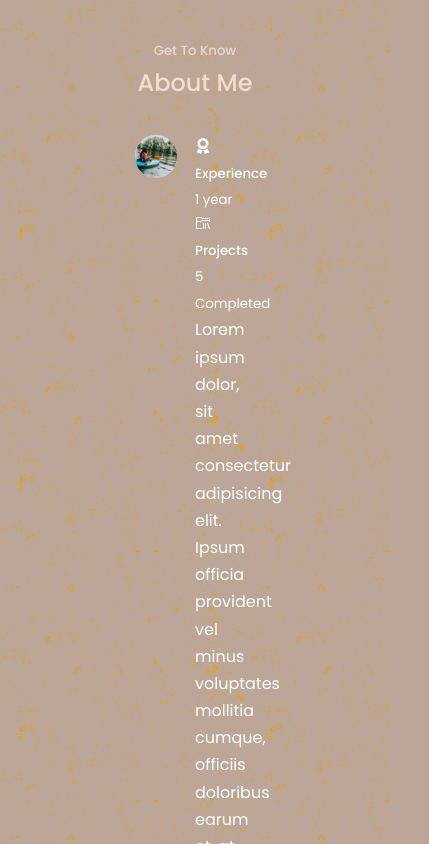
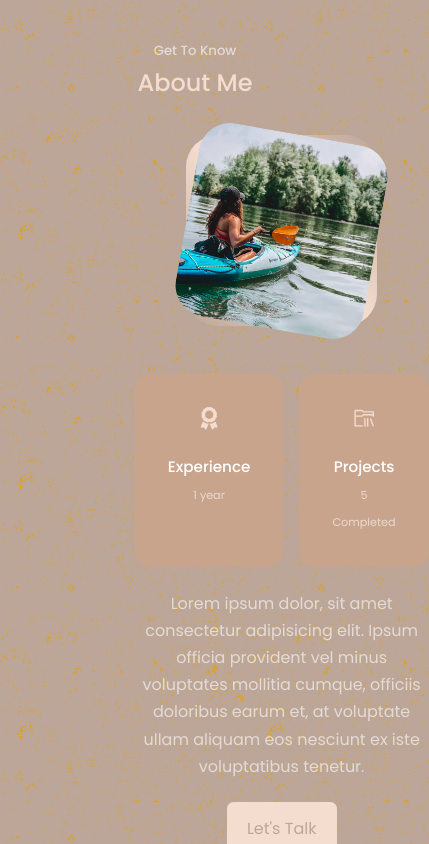
Before and after one commit to ngran4/react-portfolio, a React (Create React App) app: page / in a window 390 px wide. Shown: the part 900-1744 px from the top of the page, 429 px wide, since content can reach past the window. Built offline with nearby package versions, Linux system fonts and the light colour scheme.

Commit message:
style about section

```diff
--- a/src/components/about/about.css
+++ b/src/components/about/about.css
@@ -23,3 +23,83 @@
 .about__me-image:hover {
   transform: rotate(0deg);
 }
+
+.about__cards {
+  display: grid;
+  grid-template-columns: repeat(3, 1fr);
+  gap: 1.5rem;
+}
+
+.about__card {
+  background: var(--color-bg-variant);
+  border: 1px solid transparent;
+  border-radius: 1rem;
+  padding: 2rem;
+  text-align: center;
+  transition: var(--transition);
+}
+
+.about__card:hover {
+  background: transparent;
+  border-color: var(--color-primary-variant);
+  cursor: default;
+}
+
+.about__icon {
+  color: var(--color-primary);
+  font-size: 1.4rem;
+  margin-bottom: 1rem;
+}
+
+.about__card h5 {
+  font-size: 0.95rem;
+}
+
+.about__card small {
+  font-size: 0.7rem;
+  color: var(--color-light);
+}
+
+.about__content p {
+  margin: 2rem 0 2.6rem;
+  color: var(--color-light);
+}
+
+/* ============== MEDIA QUERIES (MED) ==============  */
+@media screen and (max-width: 1024px) {
+  .about__container {
+    grid-template-columns: 1fr;
+    gap: 0;
+  }
+
+  .about__me {
+    width: 50%;
+    margin: 2rem auto 4rem;
+  }
+
+  .about__content p {
+    margin: 1rem 0 1.3rem;
+  }
+}
+
+/* ============== MEDIA QUERIES (SM) ==============  */
+@media screen and (max-width: 600px) {
+  .about__me {
+    width: 65%;
+    margin: 0 auto 3rem;
+  }
+
+  .about__cards {
+    grid-template-columns: 1fr 1fr;
+    gap: 1rem;
+  }
+
+  .about__content {
+    text-align: center;
+  }
+
+  .about__content p {
+    margin: 1.4rem 0;
+
+  }
+}
--- a/src/index.css
+++ b/src/index.css
@@ -12,7 +12,7 @@
 
 :root {
   --color-bg: #BCA699;
-  --color-bg-variant: #2c2c6c;
+  --color-bg-variant: #C9A48D;
   --color-primary: #F4DDCF;
   --color-white: #fff;
   --color-light: rgba(255, 255, 255, 0.6);
```
